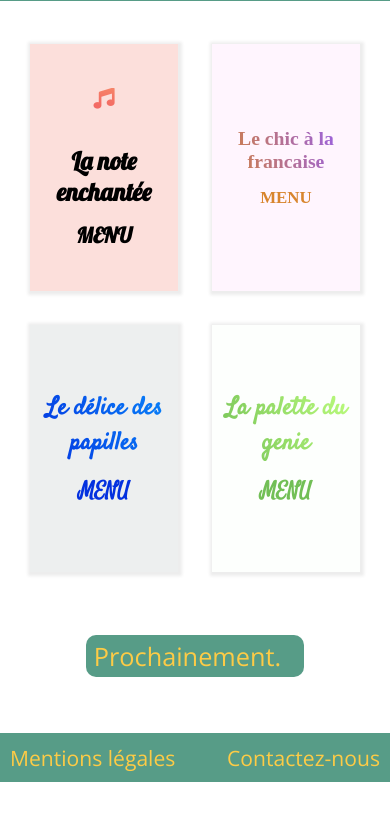
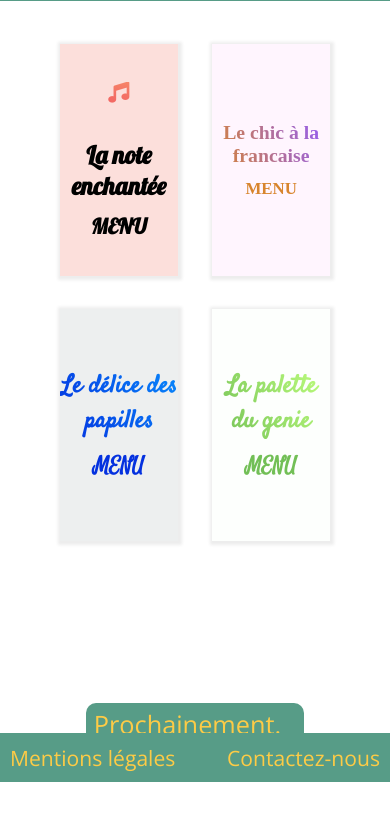
Before and after one commit to Lukkyz/ohmyfood, a website: page index.html in a window 390 px wide. Shown: the part 62-882 px from the top of the page. Before the commit the page ends 844 px from the top, so only its background shows below. Drawn offline with nearby package versions, Linux system fonts and the light colour scheme; a web font is replaced by a local one.

Commit message:
Change css

```diff
--- a/css/main.scss
+++ b/css/main.scss
@@ -308,7 +308,7 @@ h3 {
         width: 100%;
     }
 	.menu {
-		font-size: 30px;
+		font-size: 25px;
 		width:100%;
 		&_trait, &_trait--reverse {
 			width: 35%
@@ -364,13 +364,12 @@ h3 {
 		margin: 2vh;
 	}
 	.menu {
-		font-size: 15px;
+		font-size: 20px;
 		&.menu2 div {
 			font-size:13px;
 	   }
 	}
    .menus {
-	   width: auto;
-	   height: 72vh;
+	   height: 80vh;
    }
 }
```
Also changed, not shown: css/style.css, 1 other file.
